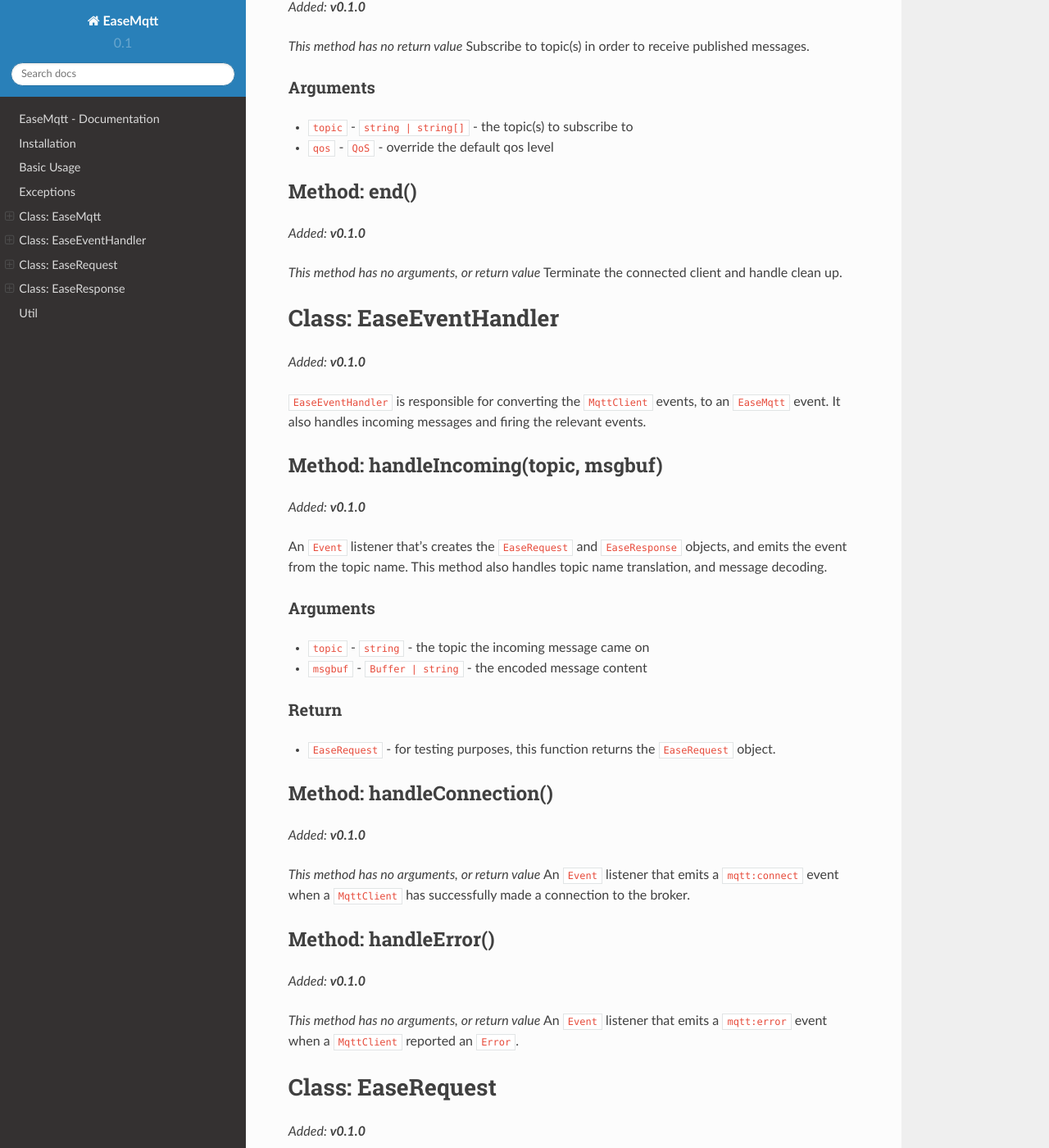
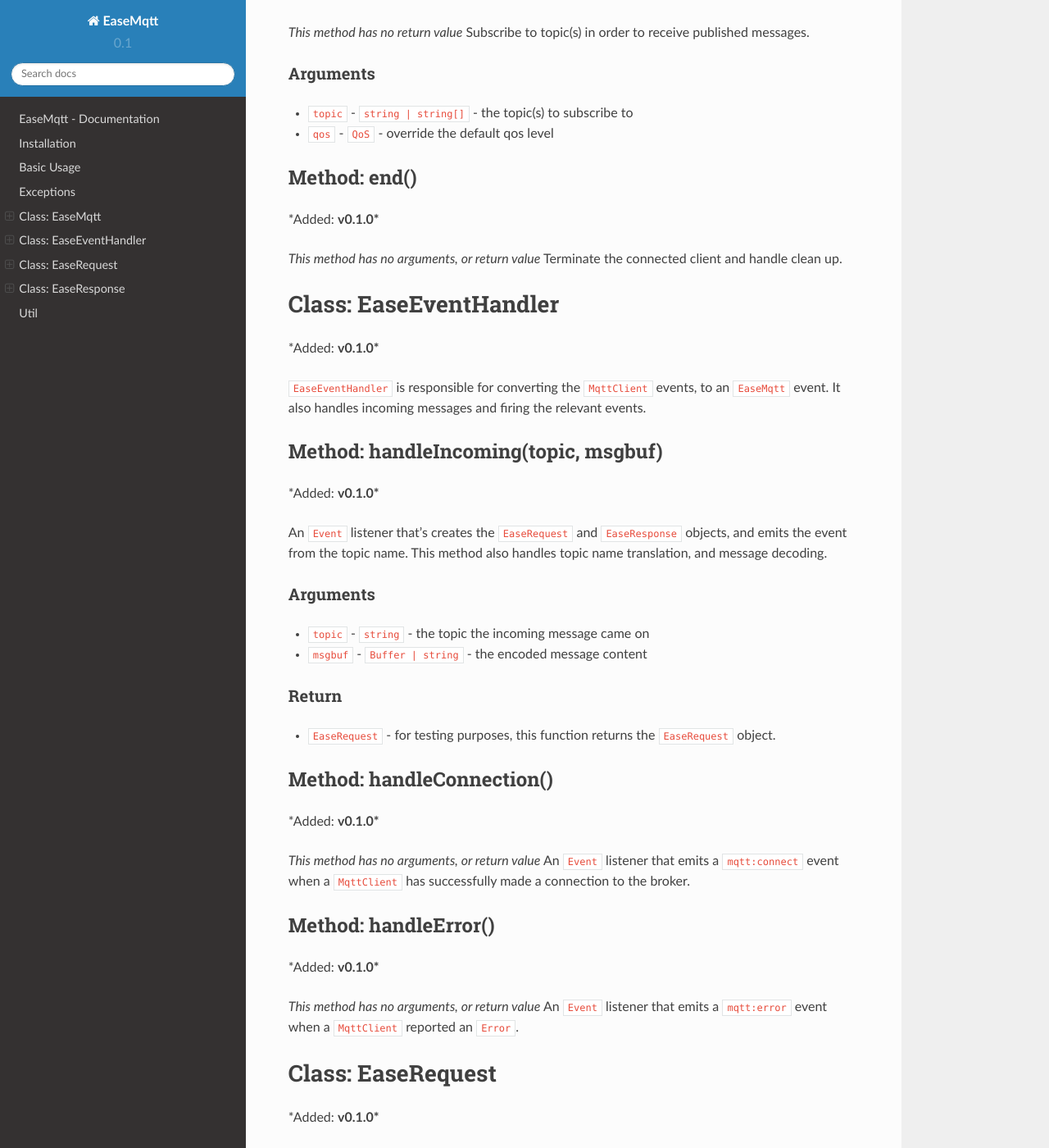
Before and after one commit to Isolated-/EaseMqtt, a Sphinx documentation site: the page built from docs/source/index.md, in a window 1280 px wide and 1400 px high, scrolled down 2016 px. Shown: the whole window at 82% size. Built offline with Sphinx 7.4.7 and the Read the Docs theme 2.0.0, drawn with Linux system fonts in a browser that asks for light colours; some of the changed text lies outside the part shown.

````diff
--- a/docs/source/index.md
+++ b/docs/source/index.md
@@ -2,7 +2,7 @@
 
 [![Build Status](https://travis-ci.org/Isolated-/EaseMqtt.svg?branch=master)](https://travis-ci.org/Isolated-/EaseMqtt)
 
-*Current Version: **v0.1.0***
+\*Current Version: **v0.1.0\***
 
 I developed EaseMqtt from the need of a simpler approach to developing services that communicate via MQTT, and also an extension to the existing functionality of the `mqtt` package.
 
@@ -32,11 +32,10 @@ easemqtt.subscribe('some.topic', 2); // topic, optional qos (default 1)
 easemqtt.publish('some.topic', 'hello world'); // topic(s), content (string/object)
 
 easemqtt.on('some.topic', (req, res) => {
-    const body = req.body;
-    const replyTo = req.replyTo;
+  const body = req.body;
+  const replyTo = req.replyTo;
 
-    if (replyTo)
-        return res.reply('all done'); // string or object
+  if (replyTo) return res.reply('all done'); // string or object
 });
 ```
 
@@ -76,9 +75,9 @@ Publish a message to topic(s) returning the message id.
 
 ## Method: subscribe(topic, qos?)
 
-*Added: **v0.1.0***
+\*Added: **v0.1.0\***
 
-*This method has no return value*
+_This method has no return value_
 Subscribe to topic(s) in order to receive published messages.
 
 #### Arguments
@@ -88,20 +87,20 @@ Subscribe to topic(s) in order to receive published messages.
 
 ## Method: end()
 
-*Added: **v0.1.0***
+\*Added: **v0.1.0\***
 
-*This method has no arguments, or return value*
+_This method has no arguments, or return value_
 Terminate the connected client and handle clean up.
 
 # Class: EaseEventHandler
 
-*Added: **v0.1.0***
+\*Added: **v0.1.0\***
 
 `EaseEventHandler` is responsible for converting the `MqttClient` events, to an `EaseMqtt` event. It also handles incoming messages and firing the relevant events.
 
 ## Method: handleIncoming(topic, msgbuf)
 
-*Added: **v0.1.0***
+\*Added: **v0.1.0\***
 
 An `Event` listener that's creates the `EaseRequest` and `EaseResponse` objects, and emits the event from the topic name. This method also handles topic name translation, and message decoding.
 
@@ -116,21 +115,21 @@ An `Event` listener that's creates the `EaseRequest` and `EaseResponse` objects,
 
 ## Method: handleConnection()
 
-*Added: **v0.1.0***
+\*Added: **v0.1.0\***
 
-*This method has no arguments, or return value*
+_This method has no arguments, or return value_
 An `Event` listener that emits a `mqtt:connect` event when a `MqttClient` has successfully made a connection to the broker.
 
 ## Method: handleError()
 
-*Added: **v0.1.0***
+\*Added: **v0.1.0\***
 
-*This method has no arguments, or return value*
+_This method has no arguments, or return value_
 An `Event` listener that emits a `mqtt:error` event when a `MqttClient` reported an `Error`.
 
 # Class: EaseRequest
 
-*Added: **v0.1.0***
+\*Added: **v0.1.0\***
 
 Contains the information relating to an incoming request. This class is mainly a collection of properties but will likely include methods in future.
 
@@ -143,7 +142,7 @@ Contains the information relating to an incoming request. This class is mainly a
 
 # Class: EaseResponse
 
-*Added: **v0.1.0***
+\*Added: **v0.1.0\***
 
 Contains the information relating to a response. This class includes a method that's used to easily reply to a message. It also contains properties.
 
@@ -155,7 +154,7 @@ Contains the information relating to a response. This class includes a method th
 
 ## Method: reply(message, qos?)
 
-*Added: **v0.1.0***
+\*Added: **v0.1.0\***
 
 Easily send a response message to the `replyTo` topic if provided. This method won't throw an exception if it's not provided.
 
````
Also changed, not shown: other parts of docs/source/index.md (+3 -3 lines), CHANGELOG.md (+6 -5 lines), README.md (+5 -12 lines), 2 other files.
